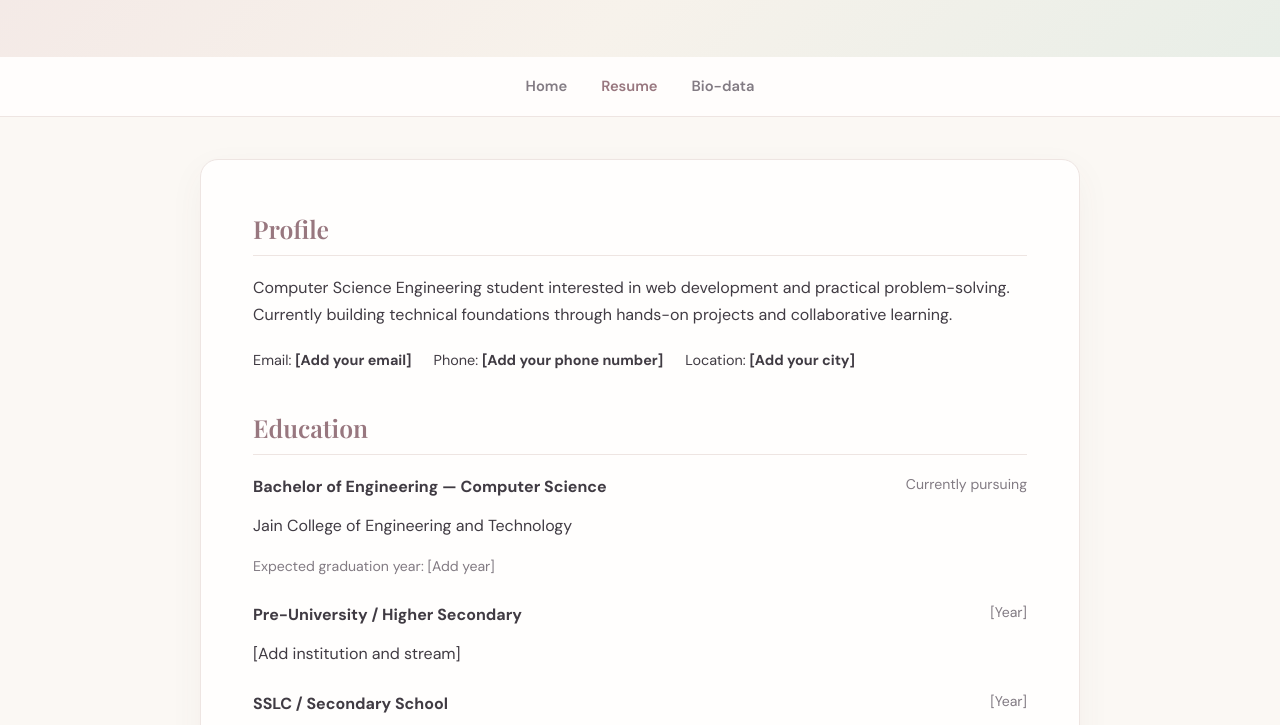
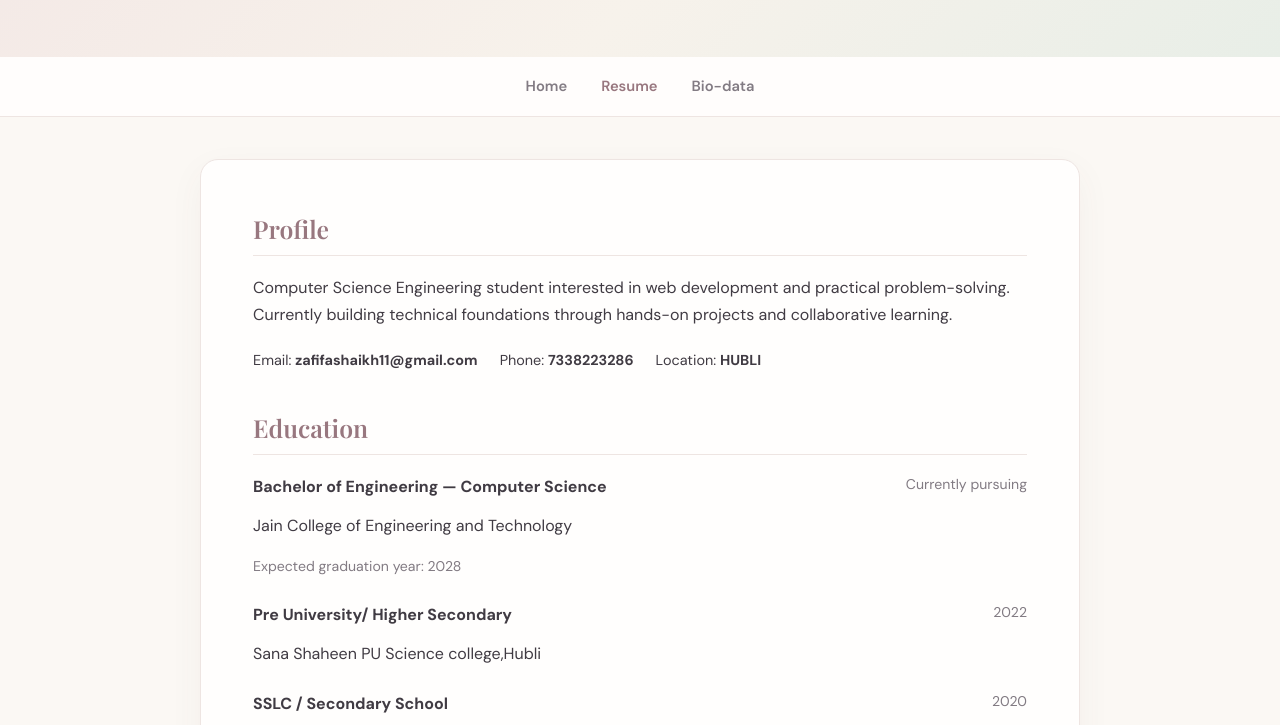
Before and after one commit to AffiBuilds/WT-resume., a plain HTML site: page resume.html in a window 1280 px wide. Shown: the part 227-952 px from the top of the page. Drawn offline with nearby package versions, Linux system fonts and the light colour scheme.

Commit message:
Add files via upload

```diff
--- a/resume.html
+++ b/resume.html
@@ -24,9 +24,9 @@
       <h2>Profile</h2>
       <p>Computer Science Engineering student interested in web development and practical problem-solving. Currently building technical foundations through hands-on projects and collaborative learning.</p>
       <div class="contact-line">
-        <span>Email: <strong>[Add your email]</strong></span>
-        <span>Phone: <strong>[Add your phone number]</strong></span>
-        <span>Location: <strong>[Add your city]</strong></span>
+        <span>Email: <strong>zafifashaikh11@gmail.com</strong></span>
+        <span>Phone: <strong>7338223286</strong></span>
+        <span>Location: <strong>HUBLI</strong></span>
       </div>
     </section>
 
@@ -35,15 +35,15 @@
       <div class="entry">
         <div class="entry-heading"><h3>Bachelor of Engineering — Computer Science</h3><span class="date">Currently pursuing</span></div>
         <p>Jain College of Engineering and Technology</p>
-        <p class="muted">Expected graduation year: [Add year]</p>
+        <p class="muted">Expected graduation year: 2028</p>
       </div>
       <div class="entry">
-        <div class="entry-heading"><h3>Pre-University / Higher Secondary</h3><span class="date">[Year]</span></div>
-        <p>[Add institution and stream]</p>
+        <div class="entry-heading"><h3>Pre University/ Higher Secondary</h3><span class="date">2022</span></div>
+        <p>Sana Shaheen PU Science college,Hubli</p>
       </div>
       <div class="entry">
-        <div class="entry-heading"><h3>SSLC / Secondary School</h3><span class="date">[Year]</span></div>
-        <p>[Add school name]</p>
+        <div class="entry-heading"><h3>SSLC / Secondary School</h3><span class="date">2020</span></div>
+        <p>Chetan Public School,Hubli</p>
       </div>
     </section>
 
@@ -82,9 +82,9 @@
 
     <section>
       <h2>Additional Information</h2>
-      <p>Languages: [Add languages you speak]</p>
+      <p>Languages: Urdu,English,Hindi,Kannada</p>
       <p>LinkedIn: [Add profile link, if available]</p>
-      <p>GitHub: [Add profile link, if available]</p>
+      <p>GitHub: https://github.com/settings/profile</p>
     </section>
 
     <p class="note">Replace every item in square brackets with your correct details before sharing this resume.</p>
```
